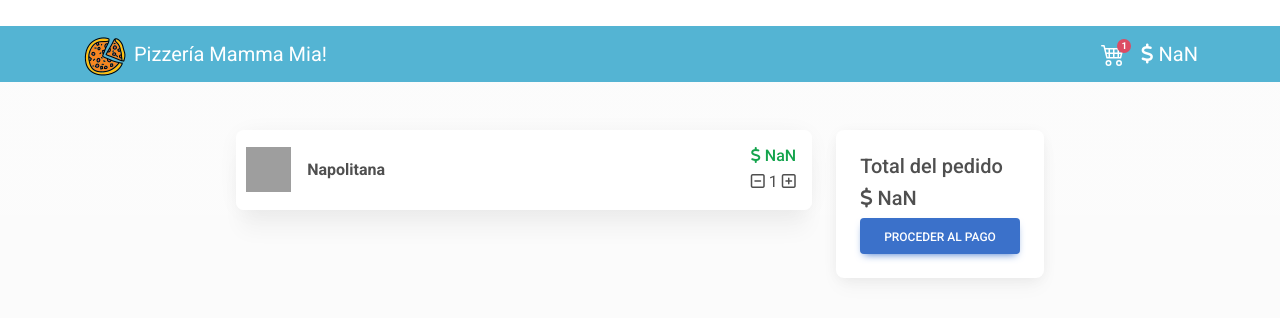
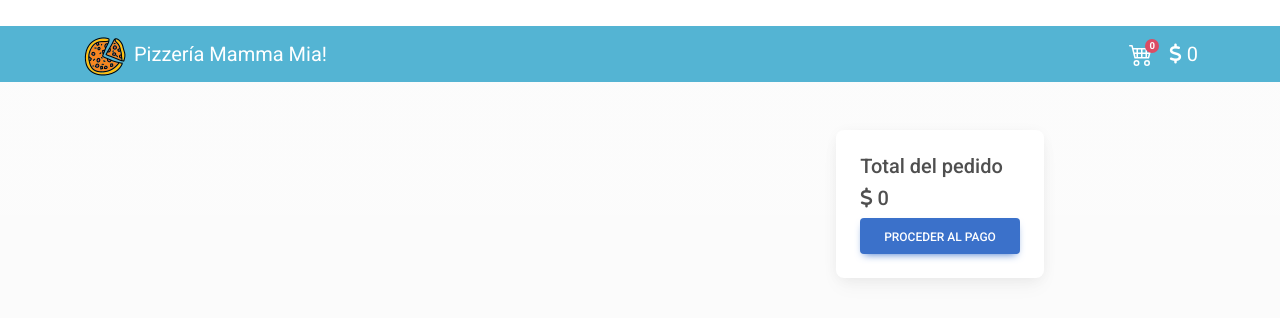
Before and after one commit to stevenfvalladares/mamma-mia, a React (Create React App) app: page /shopping-cart in a window 1280 px wide. Shown: the top 318 px of the page. Built offline with nearby package versions, Linux system fonts and the light colour scheme; grey boxes are pictures that could not be loaded; some icons are missing.

Commit message:
The functions required for the challenge are added inside the main App.js file

```diff
--- a/src/App.js
+++ b/src/App.js
@@ -21,10 +21,9 @@ import Detail from "./views/Detail";
 import ShoppingCart from "./views/ShoppingCart";
 import NotFound from "./views/NotFound";
 
-
 export default function App() {
   const [pizzas, setPizzas] = useState([]);
-  const globalState = { pizzas, setPizzas };
+  const [cart, setCart] = useState([]);
 
   const endpoint = "/pizzas.json";
 
@@ -40,6 +39,41 @@ export default function App() {
   useEffect(() => {
     getData();
   }, []);
+
+  const addToCart = ({ id, img, name, price }) => {
+    const addOrder = cart.findIndex((item) => item.id === id);
+    const order = { id, img, name, price, quantity: 1 };
+
+    if (addOrder >= 0) {
+      cart[addOrder].quantity++;
+      setCart([...cart]);
+    } else {
+      setCart([...cart, order]);
+    }
+  };
+
+  const incrementOrder = (index) => {
+    cart[index].quantity++;
+    setCart([...cart]);
+  };
+
+  const decrementOrder = (index) => {
+    const { quantity } = cart[index];
+    if (quantity === 1) {
+      cart.splice(index, 1);
+    } else {
+      cart[index].quantity--;
+    }
+    setCart([...cart]);
+  };
+
+  const total = cart.reduce(
+    (a, { quantity, price }) => a + price * quantity,
+    0
+  );
+
+
+  const globalState = { pizzas, setPizzas, cart, setCart, addToCart, incrementOrder, decrementOrder, total };
 
   return (
     <>
--- a/src/components/Card.jsx
+++ b/src/components/Card.jsx
@@ -6,7 +6,7 @@ import Context from "../context/Context";
 import Icon from "../assets/icons/pizza.png";
 
 export default function Card() {
-  const { pizzas, setPizzas } = useContext(Context);
+  const { pizzas, addToCart } = useContext(Context);
   const navigate = useNavigate()
 
   return (
@@ -38,7 +38,7 @@ export default function Card() {
             <button type="button" className="btn btn-info" onClick={() => navigate(`/pizza/${pizza.id}`)}>
               <i className="fas fa-eye"></i> Ver Más
             </button>
-            <button type="button" className="btn btn-danger ms-2">
+            <button type="button" className="btn btn-danger ms-2" onClick={() => addToCart(pizza)}>
               <i className="fas fa-cart-arrow-down"></i> Añadir
             </button>
           </div>
--- a/src/components/Navbar.jsx
+++ b/src/components/Navbar.jsx
@@ -1,9 +1,17 @@
-import React from "react";
+import React, { useContext, useEffect } from "react";
+
 import Logo from "../assets/icons/icons8-pizza-48.png";
+import Context from "../context/Context";
 // import package
 import { NavLink } from "react-router-dom";
 
 export default function Navbar() {
+  const { cart, total } = useContext(Context);
+
+  const numberOfItemsInCart = cart.reduce((a, { quantity }) => a + quantity, 0);
+
+  useEffect(() => {console.log(`numberOfItemsInCart: ${numberOfItemsInCart}`)}, [cart]);
+
   return (
     <header>
       <div className="px-3 py-1 text-bg-info">
@@ -29,12 +37,14 @@ export default function Navbar() {
                   >
                     <path d="M0 2.5A.5.5 0 0 1 .5 2H2a.5.5 0 0 1 .485.379L2.89 4H14.5a.5.5 0 0 1 .485.621l-1.5 6A.5.5 0 0 1 13 11H4a.5.5 0 0 1-.485-.379L1.61 3H.5a.5.5 0 0 1-.5-.5zM3.14 5l.5 2H5V5H3.14zM6 5v2h2V5H6zm3 0v2h2V5H9zm3 0v2h1.36l.5-2H12zm1.11 3H12v2h.61l.5-2zM11 8H9v2h2V8zM8 8H6v2h2V8zM5 8H3.89l.5 2H5V8zm0 5a1 1 0 1 0 0 2 1 1 0 0 0 0-2zm-2 1a2 2 0 1 1 4 0 2 2 0 0 1-4 0zm9-1a1 1 0 1 0 0 2 1 1 0 0 0 0-2zm-2 1a2 2 0 1 1 4 0 2 2 0 0 1-4 0z" />
                   </svg>
-                  <span className="badge rounded-pill badge-notification bg-danger">1</span>
+                  <span className="badge rounded-pill badge-notification bg-danger">{numberOfItemsInCart}</span>
                 </NavLink>
               </li>
               <li>
-                <span className="fs-5 text-white"><i className="fas fa-dollar-sign"></i>{" "}
-                {new Intl.NumberFormat("es-CL").format()}</span>
+                <span className="fs-5 text-white">
+                  <i className="fas fa-dollar-sign"></i>{" "}
+                  {new Intl.NumberFormat("es-CL").format(total)}
+                </span>
               </li>
             </ul>
           </div>
--- a/src/views/Detail.jsx
+++ b/src/views/Detail.jsx
@@ -7,7 +7,7 @@ import Icon from "../assets/icons/pizza.png";
 
 export default function Detail() {
   const { id } = useParams();
-  const { pizzas, setPizzas } = useContext(Context);
+  const { pizzas, addToCart } = useContext(Context);
 
   return (
     <div className="container d-flex justify-content-center py-5">
@@ -46,7 +46,7 @@ export default function Detail() {
                     <i className="fas fa-dollar-sign"></i>{" "}
                     {new Intl.NumberFormat("es-CL").format(element.price)}
                   </h4>
-                  <button type="button" className="btn btn-danger ms-2">
+                  <button type="button" className="btn btn-danger ms-2" onClick={() => addToCart(element)}>
                     <i className="fas fa-cart-arrow-down"></i> Añadir
                   </button>
                 </div>
--- a/src/views/ShoppingCart.jsx
+++ b/src/views/ShoppingCart.jsx
@@ -1,29 +1,41 @@
-import React from "react";
+import React, { useContext, useEffect } from "react";
+
+import Context from "../context/Context";
 
 export default function ShoppingCart() {
+  const { cart, incrementOrder, decrementOrder , total} = useContext(Context);
+
+  useEffect(() => {
+    console.log(cart);
+  }, [cart]);
+
   return (
     <div className="container-fluid bg-light bg-gradient vh-100 d-flex justify-content-center py-5 px-5">
       <div className="w-50 me-2">
         <ul className="list-group list-group-light me-3 shadow-5">
-          <li className="list-group-item d-flex pe-3 justify-content-between align-items-center">
+          {cart.map((item, index) => (
+            <li
+              key={index}
+              className="list-group-item d-flex pe-3 justify-content-between align-items-center"
+            >
               <div className="d-flex align-items-center">
-              <img
-                src="https://firebasestorage.googleapis.com/v0/b/apis-varias-mias.appspot.com/o/pizzeria%2Fpizza-1239077_640_cl.jpg?alt=media&token=6a9a33da-5c00-49d4-9080-784dcc87ec2c"
-                alt=""
-                className="shopping-cart-img"
-              />
+                <img src={item.img} alt="image" className="shopping-cart-img" />
                 <div className="ms-3">
-                <p className="fw-bold mb-0">Napolitana</p>
+                  <p className="fw-bold mb-0 text-capitalize">{item.name}</p>
                 </div>
               </div>
               <div>
                 <h6 className="text-success mb-1">
                   <i className="fas fa-dollar-sign"></i>{" "}
-                {new Intl.NumberFormat("es-CL").format()}
+                  {new Intl.NumberFormat("es-CL").format(
+                    item.price * item.quantity
+                  )}
                 </h6>
-              <i className="far fa-minus-square" role="button"></i>{" "}1{" "}<i className="far fa-plus-square" role="button"></i>
+                <i className="far fa-minus-square" role="button" onClick={() => decrementOrder(index)}></i> {` ${item.quantity} `}
+                <i className="far fa-plus-square" role="button" onClick={() => incrementOrder(index)}></i>
               </div>
             </li>
+          ))}
         </ul>
       </div>
       <div className="w-auto">
@@ -32,7 +44,7 @@ export default function ShoppingCart() {
             <h5 className="card-title">Total del pedido</h5>
             <h5>
               <i className="fas fa-dollar-sign"></i>{" "}
-              {new Intl.NumberFormat("es-CL").format()}
+              {new Intl.NumberFormat("es-CL").format(total)}
             </h5>
             <button type="button text" className="btn btn-primary">
               Proceder al pago
```
Lines whose indentation alone changed are shown as unchanged.
